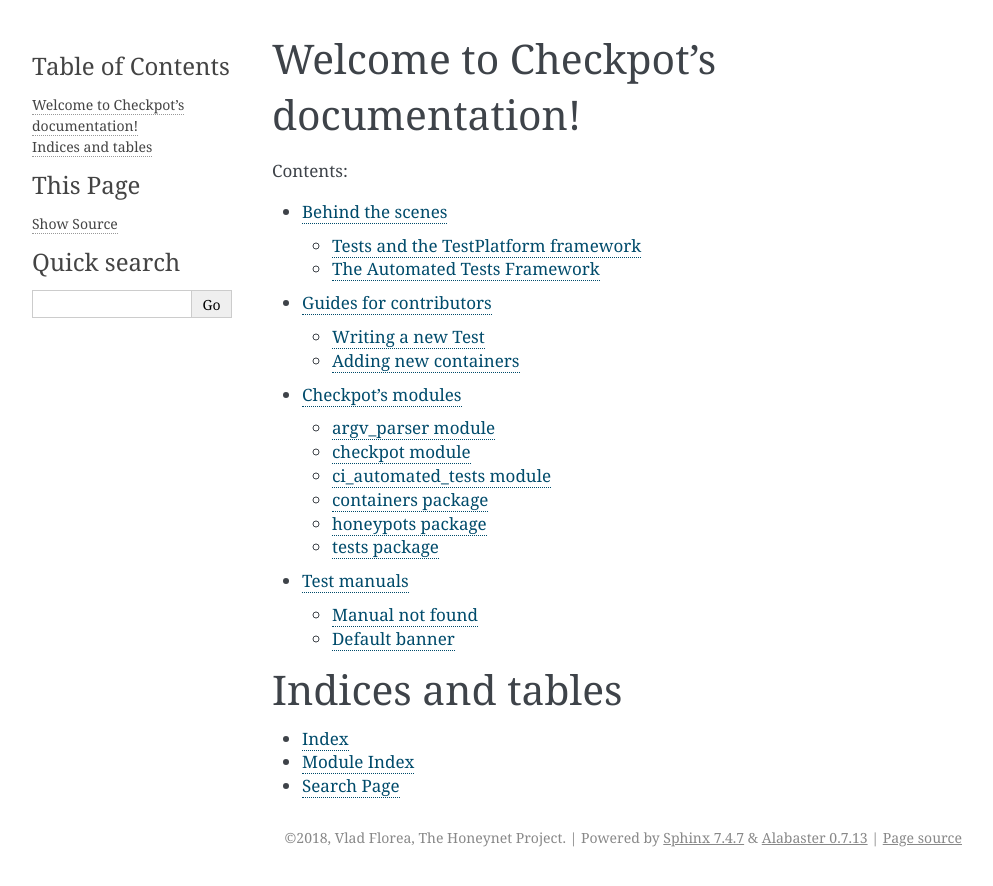
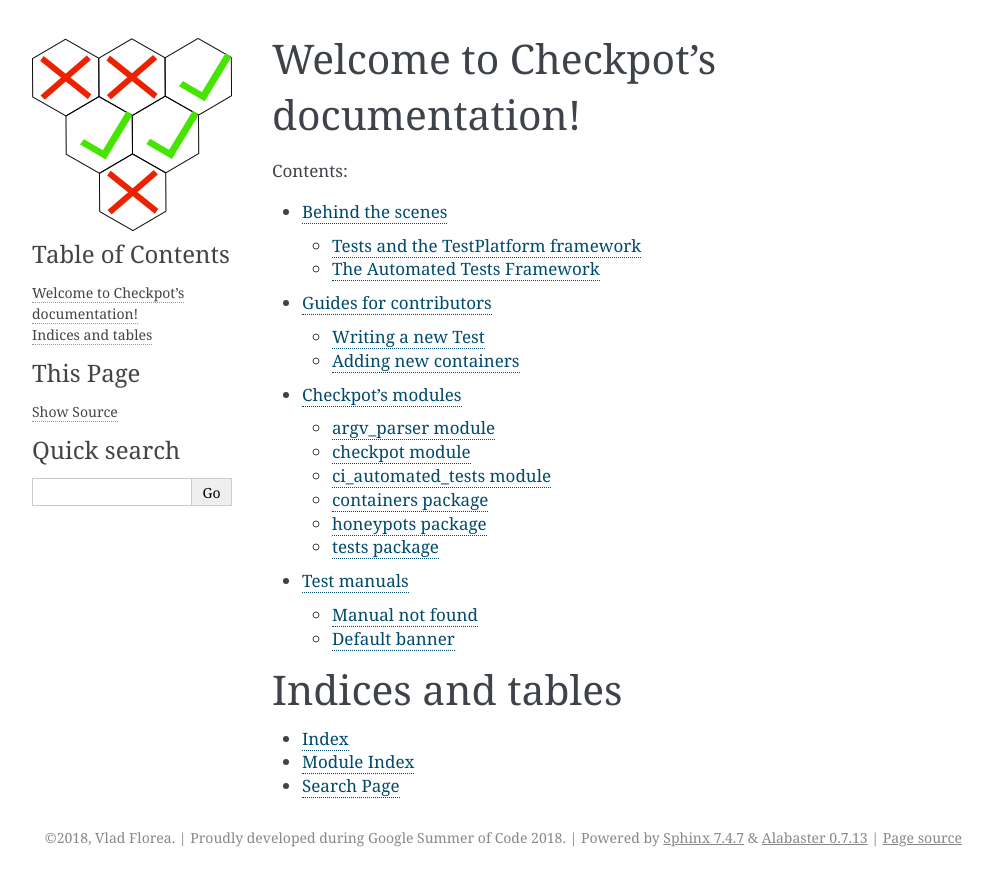
Before and after one commit to vladalexgit/checkpot, a Sphinx documentation site: the page built from docs/source/index.rst, in a window 1280 px wide. Shown: the top 886 px of the page, without its empty margins (148-1141 px from the left). Built offline with Sphinx 7.4.7, drawn with Linux system fonts in a browser that asks for light colours.

Commit message:
added logos

```diff
--- a/docs/source/conf.py
+++ b/docs/source/conf.py
@@ -21,8 +21,8 @@ sys.path.insert(0, os.path.abspath('../..'))
 # -- Project information -----------------------------------------------------
 
 project = 'checkpot'
-copyright = '2018, Vlad Florea, The Honeynet Project'
-author = 'Vlad Florea, The Honeynet Project'
+copyright = '2018, Vlad Florea. | Proudly developed during Google Summer of Code 2018'
+author = 'Vlad Florea'
 
 # The short X.Y version
 version = '1.0'
@@ -90,6 +90,8 @@ html_theme = 'alabaster'
 # documentation.
 #
 # html_theme_options = {}
+
+html_logo = './images/small_logo.png'
 
 # Add any paths that contain custom static files (such as style sheets) here,
 # relative to this directory. They are copied after the builtin static files,
```
Also changed, not shown: README.md (+4 -1 lines), docs/source/images/small_logo.png (added).
